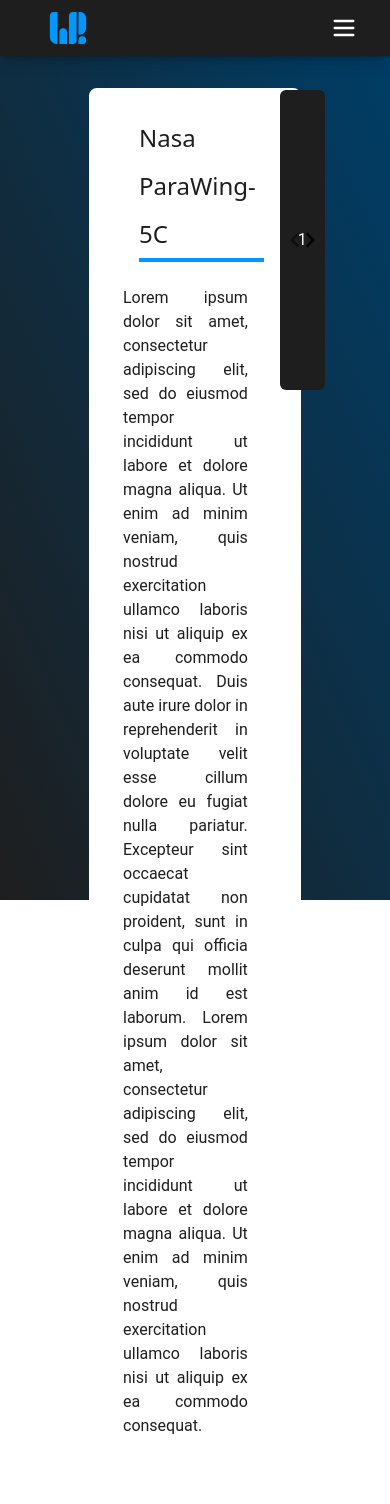
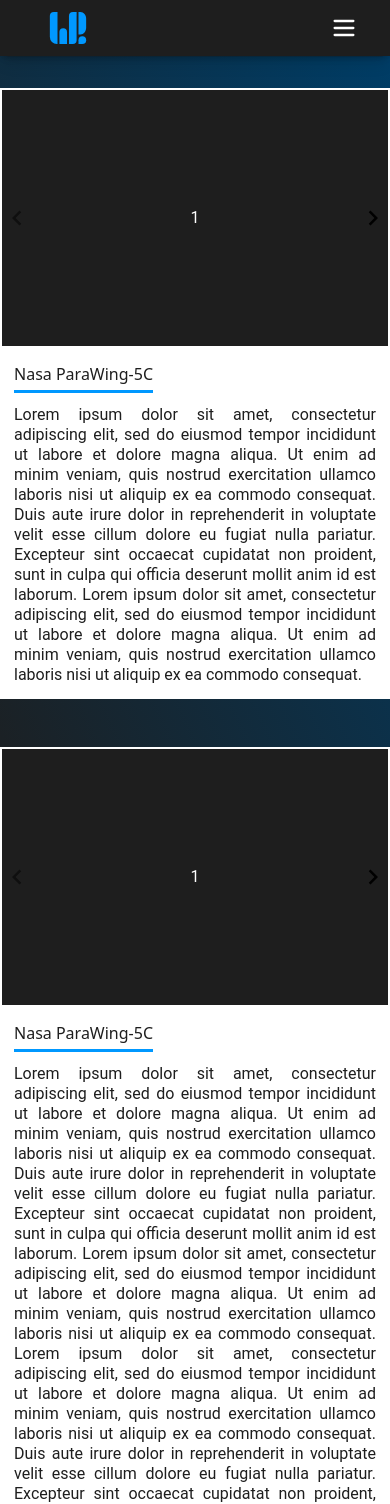
Before and after one commit to Polo-Wolo/portfolio, a Vue app: page /projects in a window 390 px wide. Shown: the top 1504 px of the page. Built offline with nearby package versions, Linux system fonts and the light colour scheme.

Commit message:
📱 Responsive Projects

```diff
--- a/src/views/Projects.vue
+++ b/src/views/Projects.vue
@@ -1,8 +1,8 @@
 <template>
-	<div class="Projects text-white px-9 space-y-12">
+	<div class="Projects text-white md:px-4 lg:px-9 space-y-12">
 
 		<!-- Left Card -->
-		<div class="project-card">
+		<div class="project-card project-card-left">
 			<div class="body">
 				<div class="header">
 					<div class="title">Nasa ParaWing-5C</div>
@@ -18,13 +18,14 @@
 		</div>
 
 		<!-- Right Card -->
-		<div class="project-card  flex-row-reverse">
+		<div class="project-card project-card-right">
 			<div class="body">
 				<div class="header">
 					<div class="title">Nasa ParaWing-5C</div>
 					<div class="flex-grow"></div>
 				</div>
 				<div class="content">
+					Lorem ipsum dolor sit amet, consectetur adipiscing elit, sed do eiusmod tempor incididunt ut labore et dolore magna aliqua. Ut enim ad minim veniam, quis nostrud exercitation ullamco laboris nisi ut aliquip ex ea commodo consequat. Duis aute irure dolor in reprehenderit in voluptate velit esse cillum dolore eu fugiat nulla pariatur. Excepteur sint occaecat cupidatat non proident, sunt in culpa qui officia deserunt mollit anim id est laborum. Lorem ipsum dolor sit amet, consectetur adipiscing elit, sed do eiusmod tempor incididunt ut labore et dolore magna aliqua. Ut enim ad minim veniam, quis nostrud exercitation ullamco laboris nisi ut aliquip ex ea commodo consequat.
 					Lorem ipsum dolor sit amet, consectetur adipiscing elit, sed do eiusmod tempor incididunt ut labore et dolore magna aliqua. Ut enim ad minim veniam, quis nostrud exercitation ullamco laboris nisi ut aliquip ex ea commodo consequat. Duis aute irure dolor in reprehenderit in voluptate velit esse cillum dolore eu fugiat nulla pariatur. Excepteur sint occaecat cupidatat non proident, sunt in culpa qui officia deserunt mollit anim id est laborum. Lorem ipsum dolor sit amet, consectetur adipiscing elit, sed do eiusmod tempor incididunt ut labore et dolore magna aliqua. Ut enim ad minim veniam, quis nostrud exercitation ullamco laboris nisi ut aliquip ex ea commodo consequat.
 				</div>
 			</div>
@@ -34,7 +35,7 @@
 		</div>
 
 		<!-- Left Card -->
-		<div class="project-card">
+		<div class="project-card project-card-left">
 			<div class="body">
 				<div class="header">
 					<div class="title">Nasa ParaWing-5C</div>
@@ -51,13 +52,14 @@
 
 
 		<!-- Right Card -->
-		<div class="project-card  flex-row-reverse">
+		<div class="project-card project-card-right">
 			<div class="body">
 				<div class="header">
 					<div class="title">Nasa ParaWing-5C</div>
 					<div class="flex-grow"></div>
 				</div>
 				<div class="content">
+					Lorem ipsum dolor sit amet, consectetur adipiscing elit, sed do eiusmod tempor incididunt ut labore et dolore magna aliqua. Ut enim ad minim veniam, quis nostrud exercitation ullamco laboris nisi ut aliquip ex ea commodo consequat. Duis aute irure dolor in reprehenderit in voluptate velit esse cillum dolore eu fugiat nulla pariatur. Excepteur sint occaecat cupidatat non proident, sunt in culpa qui officia deserunt mollit anim id est laborum. Lorem ipsum dolor sit amet, consectetur adipiscing elit, sed do eiusmod tempor incididunt ut labore et dolore magna aliqua. Ut enim ad minim veniam, quis nostrud exercitation ullamco laboris nisi ut aliquip ex ea commodo consequat.
 					Lorem ipsum dolor sit amet, consectetur adipiscing elit, sed do eiusmod tempor incididunt ut labore et dolore magna aliqua. Ut enim ad minim veniam, quis nostrud exercitation ullamco laboris nisi ut aliquip ex ea commodo consequat. Duis aute irure dolor in reprehenderit in voluptate velit esse cillum dolore eu fugiat nulla pariatur. Excepteur sint occaecat cupidatat non proident, sunt in culpa qui officia deserunt mollit anim id est laborum. Lorem ipsum dolor sit amet, consectetur adipiscing elit, sed do eiusmod tempor incididunt ut labore et dolore magna aliqua. Ut enim ad minim veniam, quis nostrud exercitation ullamco laboris nisi ut aliquip ex ea commodo consequat.
 				</div>
 			</div>
@@ -84,24 +86,29 @@
 
 <style lang="scss" scoped>
 .project-card {
-	@apply rounded-lg bg-white border-2 border-white mx-auto w-2/3 flex text-left;
+	@apply md:rounded-lg bg-white md:text-sm xl:text-base border-2 border-white md:mx-auto flex-grow lg:w-4/5 xl:w-2/3 flex text-left;
 
 	.body {
-		@apply text-earie w-3/5 pb-8 pt-6 px-8 box-content ;
+		@apply text-earie md:w-1/2 xl:w-3/5 p-3 leading-tight md:px-4 lg:py-3 xl:py-6 lg:px-5 xl:px-8 box-content;
 
 		.header {
-			@apply font-medium font-sans text-2xl ml-4 mb-6 w-full flex flex-row;
-
-			.title {
-				@apply border-b-4 border-dodger leading-loose;
+			@apply font-medium font-sans md:text-base xl:text-lg md:ml-4 mb-3 xl:mb-6 flex-grow flex flex-row;
+		}
+		.title {
+				@apply border-b-3 lg:border-b-4 border-dodger leading-loose;
 			}
-		}
 		.content {
-			@apply text-justify w-full overflow-clip;
+			@apply text-justify overflow-clip;
 		}
 	}
 	.images {
-		@apply h-full flex-grow;
+		@apply h-64 md:h-full flex-grow justify-center;
 	}
 }
+.project-card-right {
+	@apply md:flex-row flex-col-reverse;
+}
+.project-card-left {
+	@apply flex-col-reverse md:flex-row-reverse;
+}
 </style>
```
